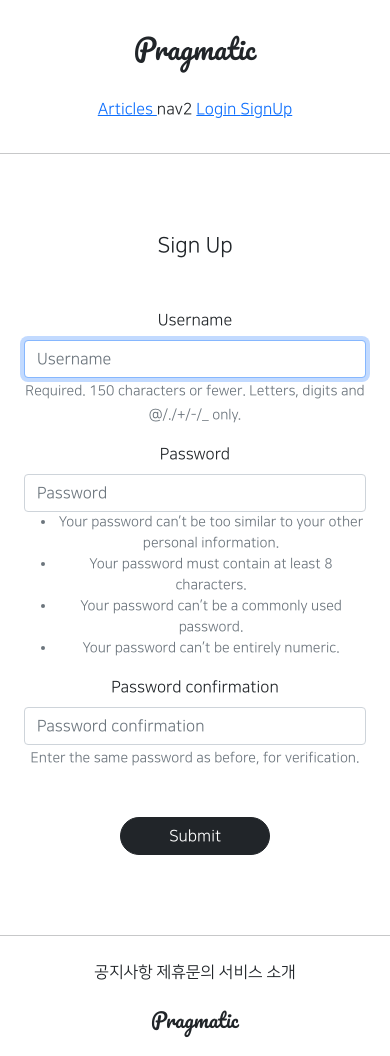
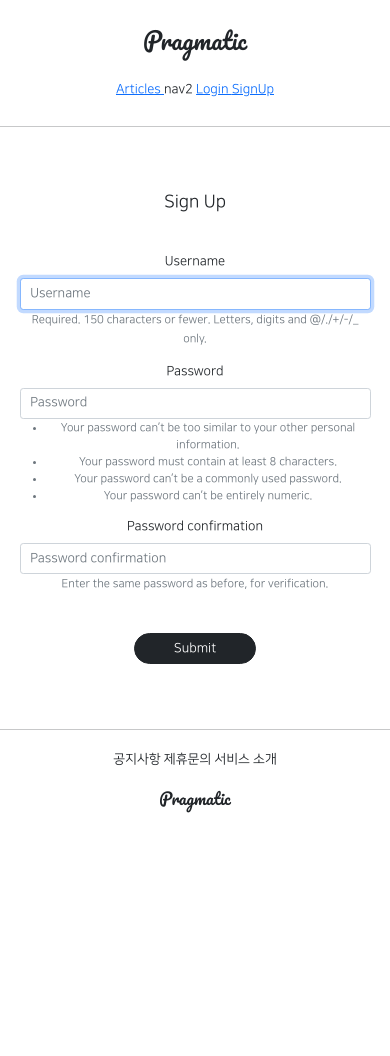
Before and after one commit to lapera00/gis_3ban_2, a Django app: page /accounts/create/ in a window 390 px wide. After the commit the page ends 813 px from the top, so only its background shows below. Run offline with Django 3.2, Linux system fonts and the light colour scheme; parts of the project's set-up code (start-up, migrations or seed data) failed here and were passed over; some libraries are stand-ins or nearby versions.

Commit message:
8/13 class3 commit 3

```diff
--- a/static/base.css
+++ b/static/base.css
@@ -60,3 +60,10 @@
     padding: 1rem;
     margin: 1rem;
 }
+
+@media screen and (max-width: 500px) {
+    html {
+        /* default font-size = 16px (기본폰트사이즈 설정인 느낌)*/
+        font-size: 13px;
+    }
+}
```
